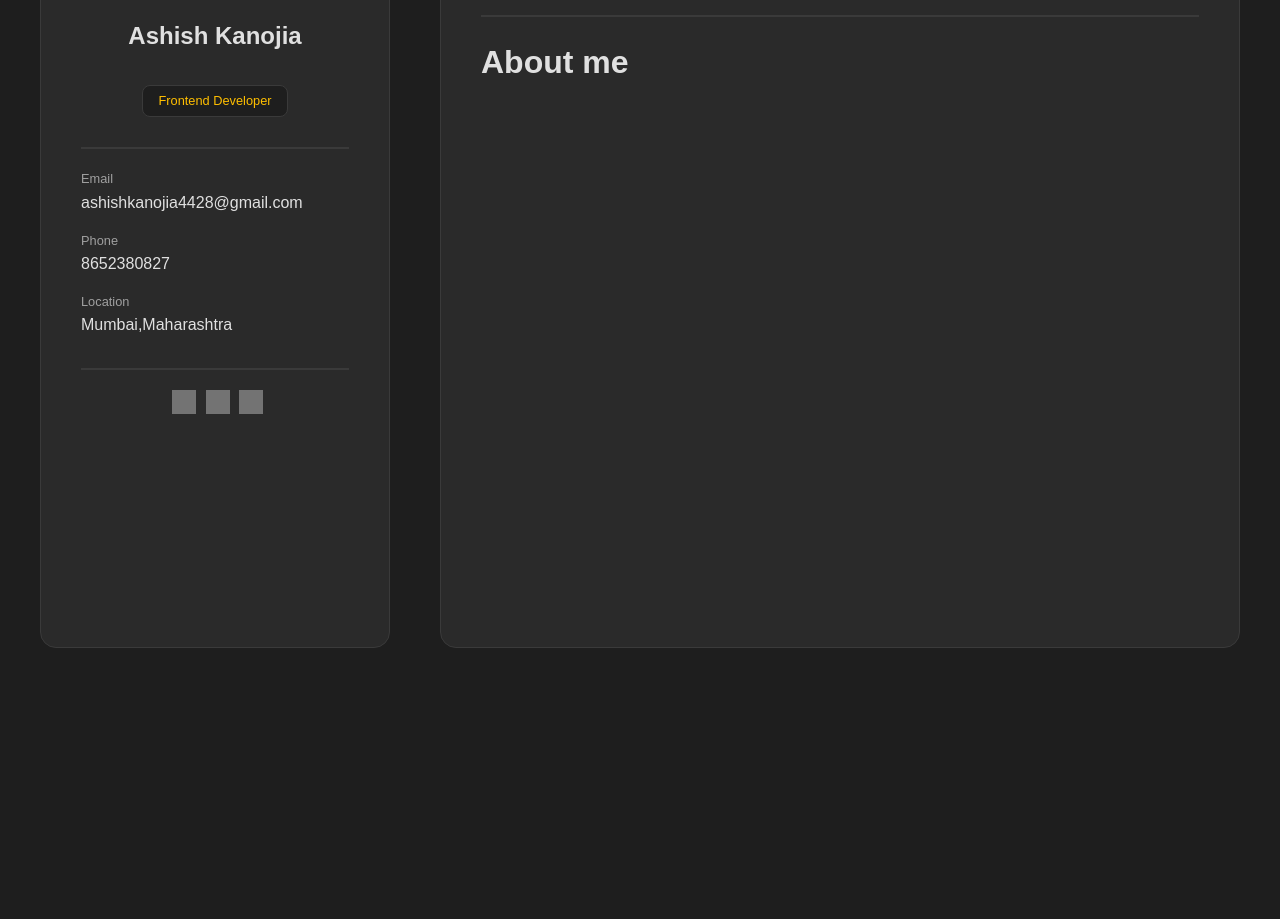
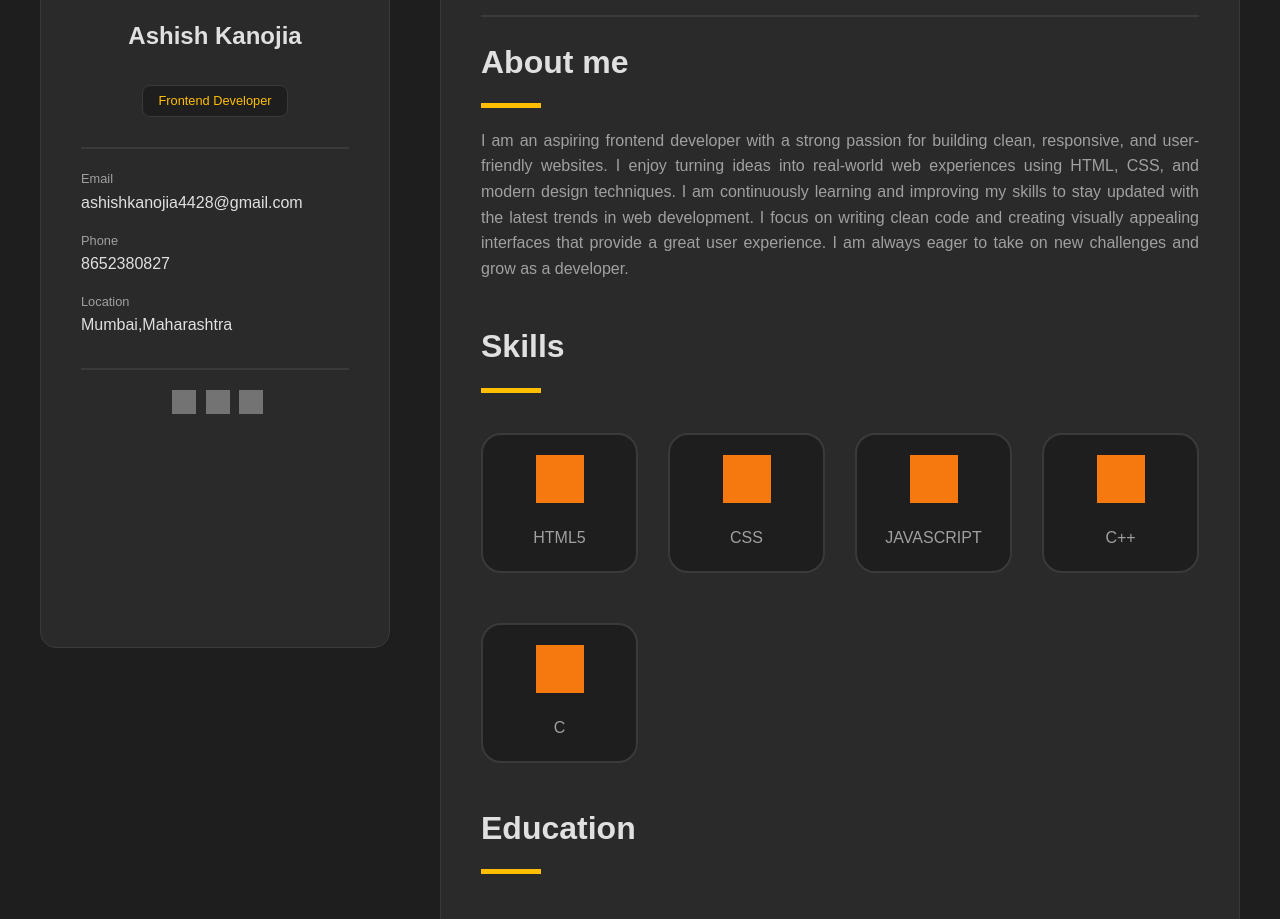
Before and after one commit to ASHISH704504/portfolio, a plain HTML site: page Level1/Task1-Portfolio/index.html in a window 1280 px wide. Shown: the part 112-1031 px from the top of the page. Before the commit the page ends 800 px from the top, so only its background shows below. Drawn offline with Linux system fonts and the light colour scheme; grey boxes are pictures that could not be loaded.

Commit message:
Add About and Skills sections with styles
Populate the portfolio with an About section and a Skills grid (icons + labels), add an Education heading placeholder, and tidy up social link markup in the sidebar. Introduce reusable CSS utilities (.heading, .line, .content), responsive .grid-container and .item card styles with hover effects, and various spacing/formatting fixes (sticky positioning, spacing, selectors). Overall changes improve structure, visual hierarchy, and responsiveness of the main content.

```diff
--- a/Level1/Task1-Portfolio/index.html
+++ b/Level1/Task1-Portfolio/index.html
@@ -44,16 +44,14 @@
             <!--social media-->
             <div class="social">
                 <a href="https://x.com/@Ashish__1097">
-                     <img src="https://simpleicons.org/icons/x.svg" alt=""></a>
+                    <img src="https://simpleicons.org/icons/x.svg" alt=""></a>
 
                 <a href="https://github.com/ASHISH704504/ASHISH704504">
-                    <img
-                        src="https://www.svgrepo.com/show/512317/github-142.svg" alt=""></a>
+                    <img src="https://www.svgrepo.com/show/512317/github-142.svg" alt=""></a>
 
-                    <a href="https://www.linkedin.com/in/ashish-kanojia-b4b117286/">
-                        <img
-                            src="https://www.svgrepo.com/show/144030/linkedin-square-logo.svg" alt="">
-                            </a>
+                <a href="https://www.linkedin.com/in/ashish-kanojia-b4b117286/">
+                    <img src="https://www.svgrepo.com/show/144030/linkedin-square-logo.svg" alt="">
+                </a>
             </div>
 
         </div>
@@ -73,21 +71,78 @@
             </div>
             <!--about me-->
 
-            <div id="about" class="">
-                <h1>About me</h1>
-                <p></p>
+            <div id="about">
 
-
+                <h2 class="heading">About me</h2>
+                <div class="line"></div>
+                <p class="content">I am an aspiring frontend developer with a strong passion for building clean,
+                    responsive, and
+                    user-friendly websites. I enjoy turning ideas into real-world web experiences using HTML, CSS, and
+                    modern design techniques. I am continuously learning and improving my skills to stay updated with
+                    the latest trends in web development. I focus on writing clean code and creating visually appealing
+                    interfaces that provide a great user experience. I am always eager to take on new challenges and
+                    grow as a developer.</p>
             </div>
 
 
             <!--skills-->
+
             <div id="skills">
+                <h2 class="heading"> Skills</h2>
+                <div class="line"></div>
 
+                <div class="grid-container">
+
+                    <div class="item">
+
+                        <img src="https://simpleicons.org/icons/html5.svg">
+                        <h3>HTML5</h3>
+
+                    </div>
+
+                    <div class="item">
+
+                        <img src="https://simpleicons.org/icons/css.svg">
+                        <h3>
+                            CSS
+                        </h3>
+                    </div>
+
+                    <div class="item">
+
+                        <img src="https://simpleicons.org/icons/javascript.svg">
+                        <h3>
+                            JAVASCRIPT
+                        </h3>
+                    </div>
+
+                    <div class="item">
+
+                        <img src="https://simpleicons.org/icons/cplusplus.svg">
+                        <h3>
+                            C++
+                        </h3>
+                    </div>
+
+                    <div class="item">
+
+                        <img src="https://simpleicons.org/icons/c.svg">
+                        <h3>
+                            C
+
+                        </h3>
+                    </div>
+
+                </div>
             </div>
+
+
 
             <!--Education section-->
             <div id="education">
+                <h3 class="heading">Education</h3>
+                <div class="line"></div>
+                <div></div>
 
             </div>
             <!--Resume section-->
--- a/Level1/Task1-Portfolio/style.css
+++ b/Level1/Task1-Portfolio/style.css
@@ -14,7 +14,7 @@ body {
 .main-container {
     display: grid;
     max-width: 1200px;
-    grid-template-columns:350px 1fr;
+    grid-template-columns: 350px 1fr;
     padding-top: 40px;
     gap: 50px;
     margin: auto;
@@ -26,13 +26,13 @@ body {
     border: 1px solid #3a3a3a;
     border-radius: 16px;
     padding: 40px;
-    position:sticky;
+    position: sticky;
     top: 40px;
 }
 
 .main-content {
 
-    height: 90vh;
+
     background-color: #2a2a2a;
     border: 1px solid #3a3a3a;
     border-radius: 16px;
@@ -40,6 +40,7 @@ body {
 
 
 }
+
 /*profile section in sidebar*/
 .profile {
     text-align: center;
@@ -71,7 +72,7 @@ body {
 }
 
 /* contact information in sidebar*/
-.contact{
+.contact {
 
     margin-top: 30px;
     border-top: 2px solid #3a3a3a;
@@ -79,34 +80,33 @@ body {
 
 }
 
- .label{
+.label {
     font-weight: 500;
     font-size: 0.8rem;
     color: #a0a0a0;
 }
 
-.value{
+.value {
     color: #e0e0e0;
     text-decoration: none;
 
 }
 
-.email,.phone
-{
-    margin-bottom:15px ;
+.email,
+.phone {
+    margin-bottom: 15px;
 
 }
 
 
-.social
-{
+.social {
     margin-top: 30px;
     border-top: 2px solid #3a3a3a;
     padding-top: 20px;
     text-align: center;
 }
 
-.social img{
+.social img {
     height: 24px;
     width: 24px;
     margin-left: 5px;
@@ -114,28 +114,27 @@ body {
     transition: filter 0.3s ease;
 }
 
-.social img:hover
-{
-    filter : grayscale(0) invert(0);
+.social img:hover {
+    filter: grayscale(0) invert(0);
 }
 
 /* navgation section*/
 
 #navbar1 {
 
-   margin-bottom: 20px;
-   border-bottom: 2px solid #3a3a3a;
-   padding-bottom: 20px;
+    margin-bottom: 20px;
+    border-bottom: 2px solid #3a3a3a;
+    padding-bottom: 20px;
 }
 
-.first_nav{
+.first_nav {
     display: flex;
     justify-content: flex-end;
     gap: 20px;
 
 }
 
-.first_nav a{
+.first_nav a {
     font-weight: 500;
     text-decoration: none;
     color: #a0a0a0;
@@ -143,14 +142,85 @@ body {
 
 }
 
-.active , .first_nav a:hover
-{
-color: #FFBF00;
+
+.active, .first_nav a:hover{
+    color: #FFBF00;
+}
+
+/*common*/
+
+.heading {
+    color: #e0e0e0;
+    font-size: 2rem;
+    margin-bottom: 15px;
+    ;
 }
 
 
+.line {
+    background-color: #FFBF00;
+    height: 5px;
+    width: 60px;
+    margin-bottom: 20px;
+
+}
+
 /* about section*/
 
-#about h1{
-    color: #e0e0e0;
+
+#about {
+    margin-bottom: 40px;
 }
+
+
+
+
+.content {
+    text-align: justify;
+    /* paragraph aligning*/
+    /*margin-bottom: 20px;*/
+}
+
+/* skill section*/
+
+#skills{
+    margin-bottom: 40px;
+}
+.grid-container{
+    display: grid;
+    grid-template-columns: repeat(auto-fit, minmax(120px,1fr));
+    gap: 30px;
+}
+
+
+.item
+{
+
+    padding:20px;
+    border-radius: 20px;
+    border: 2px solid #3a3a3a;
+    background-color: #1e1e1e;
+    text-align: center;
+    margin-top: 20px;
+    transition: transform 0.3s ease, box-shadow 0.3s ease;
+}
+.item:hover
+{
+transform: scale(1.1);
+box-shadow 0px 10px 20px rgba(0,0,0,0.2);
+}
+
+.item img {
+    height: 48px;
+    width: 48px;
+    filter: invert(75%) sepia(50%) saturate(1000%) hue-rotate(350deg) brightness(110%) contrast(101%);
+    margin-bottom: 15px;
+}
+
+.item h3{
+    font-size:1rem;
+    font-weight: 500;
+
+
+
+}
```
